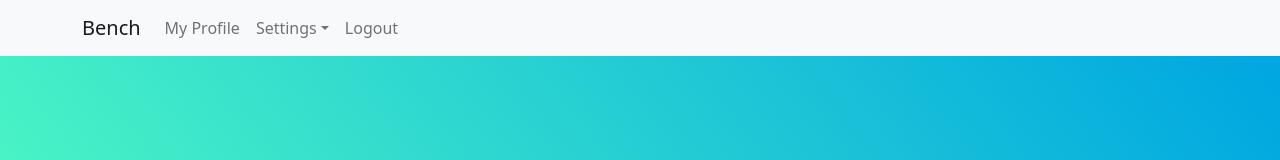
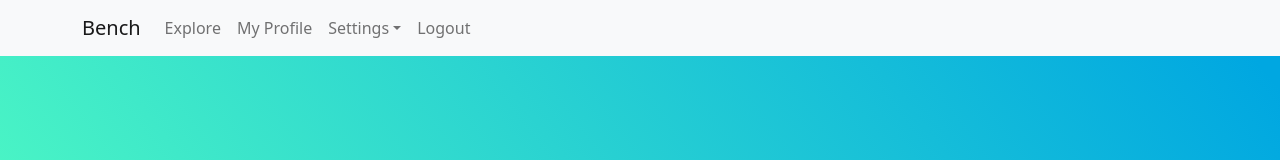
Before and after one commit to 22shatakshi/bench, a Next.js app: page / in a window 1280 px wide. Shown: the top 160 px of the page. Built offline with nearby package versions, Linux system fonts and the light colour scheme; no server answers; sample sign-in values are in the browser's storage.

Commit message:
Add files via upload

```diff
--- a/components/Navbar.tsx
+++ b/components/Navbar.tsx
@@ -23,6 +23,7 @@ const NavbarComp = () => {
           <Nav className="me-auto">
             {user ? (
               <>
+                <Nav.Link href="/dashboard">Explore</Nav.Link>
                 <Nav.Link href="/myProfile">My Profile</Nav.Link>
                 <NavDropdown title="Settings" id="collapseble submenu">
                   <DropdownSubmenu href="#action/2.1" title="Manage Account">
```
